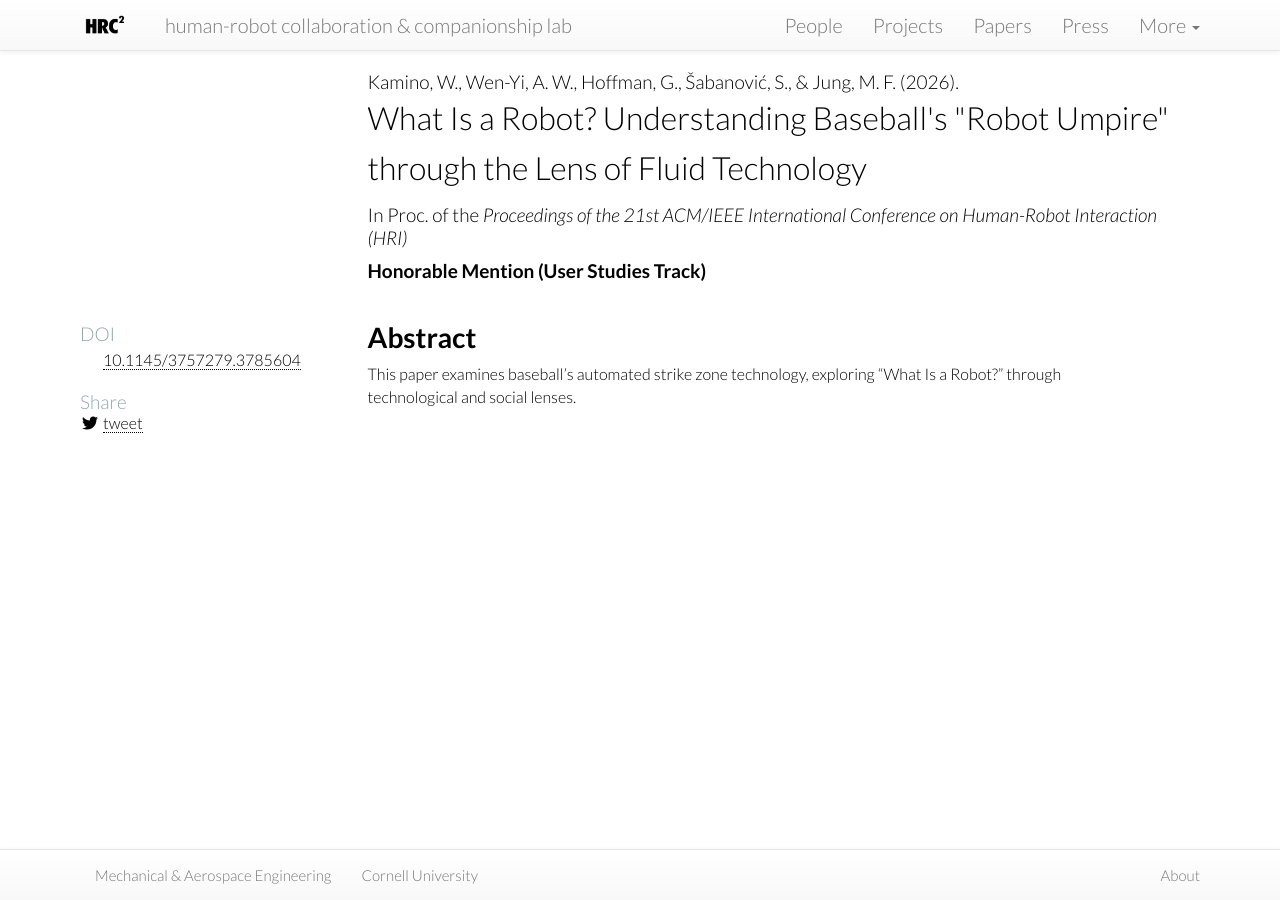
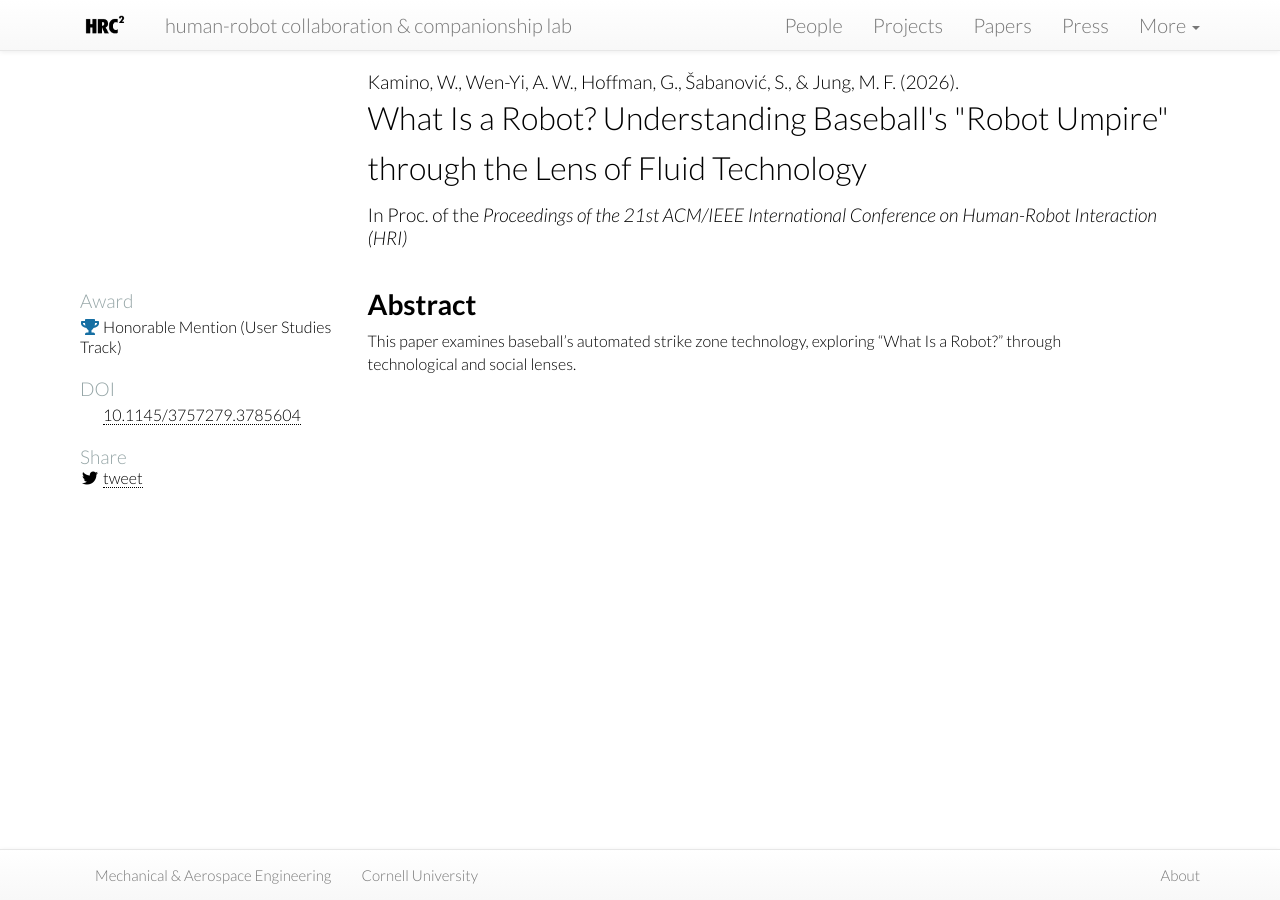
Before and after one commit to hrc2/hrc2.github.io, a Jekyll site: the page built from papers/_posts/2026-03-16-robot-umpire-hri.md, in a window 1280 px wide. Built offline with Jekyll 4.4.1, drawn with Linux system fonts in a browser that asks for light colours; nearby versions of some CDN libraries; some web fonts are replaced.

Commit message:
Show award text, not just the trophy icon
The papers index showed a bare trophy icon with no indication of
which award. Add the award label next to the icon there, and move the
award from under the title on the paper detail page into a proper
sidebar block next to the full-text/DOI info.

```diff
--- a/_includes/themes/lab/onepaper.html
+++ b/_includes/themes/lab/onepaper.html
@@ -15,7 +15,7 @@
             <div class="smallhead media-heading">
             <a href="{{ paper.url }}" class="off">{{ paper.title }}</a>
             {% if paper.award %}
-                    <i class="fa fa-trophy fa-fw"></i>
+                    <i class="fa fa-trophy fa-fw"></i> <span class="note">{{ paper.award }}</span>
                     {% endif %}
             </div>
             <p class="note">{{ paper.shortref }}</p>
--- a/_includes/themes/lab/paper.html
+++ b/_includes/themes/lab/paper.html
@@ -40,9 +40,6 @@ with gratitude.
 				: {{ page.pages }}
 				{% endif %}
 			</div>
-			{% if page.award %}
-			<p /><div class="smallhead"><strong>{{page.award}}</strong></div>
-			{% endif %}
 		</div>
 	</div>
 </div>
@@ -53,6 +50,17 @@ with gratitude.
 	<div class="col-md-3">
 		<div class="bigspacer"></div>
 		<div class="glyphbox note"> <!-- DAD: what is this class? -->
+			{% if page.award %}
+			<div class="smallhead subtle">
+				Award
+			</div>
+			<div class="pad-left note">
+				<div class="smallspacer"></div>
+				<i class="fa fa-trophy fa-fw"></i>
+				{{ page.award }}
+			</div>
+			<div class="bigspacer"></div>
+			{% endif %}
 			{% if page.pdf or page.pdflink or page.fulltext %}
 			<div class="smallhead subtle">
 				Full text
```
